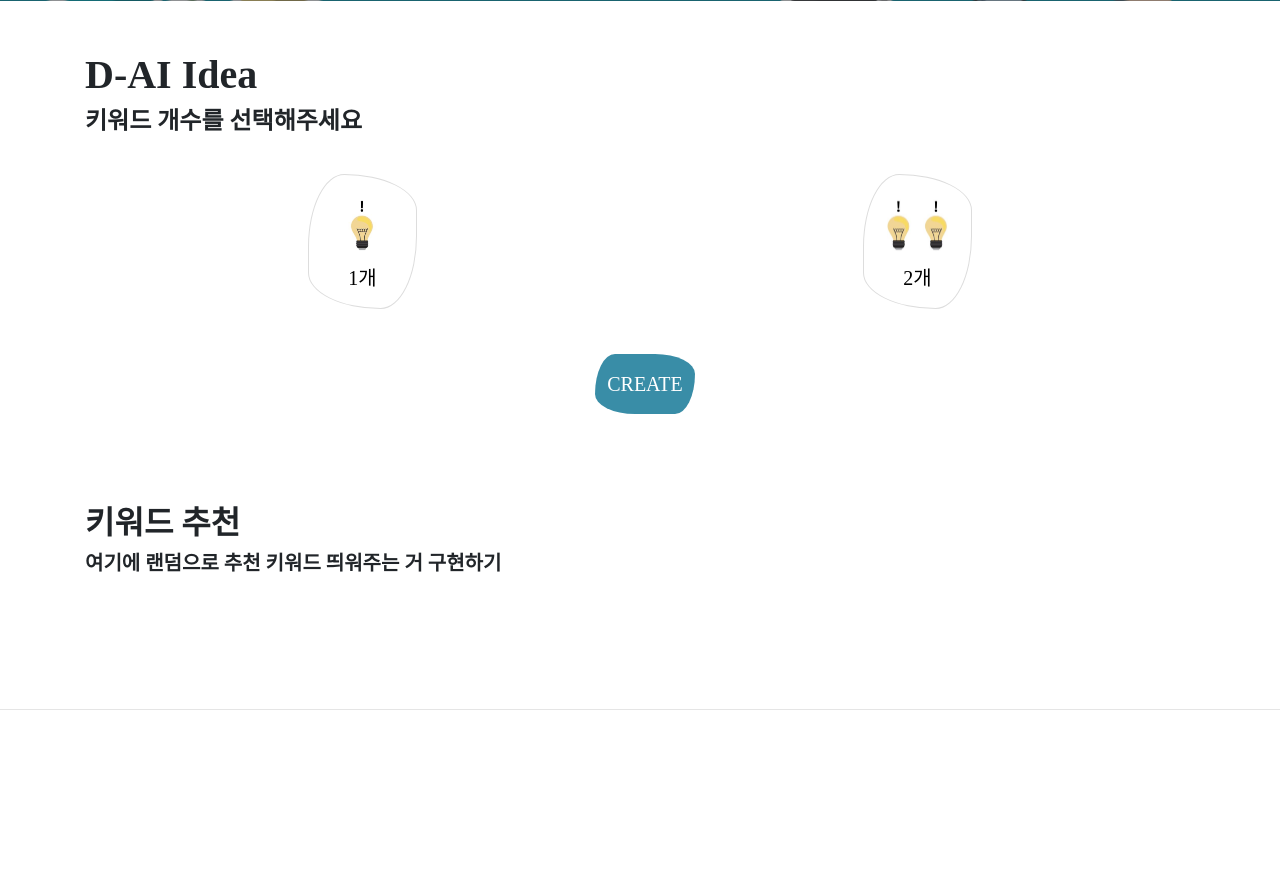
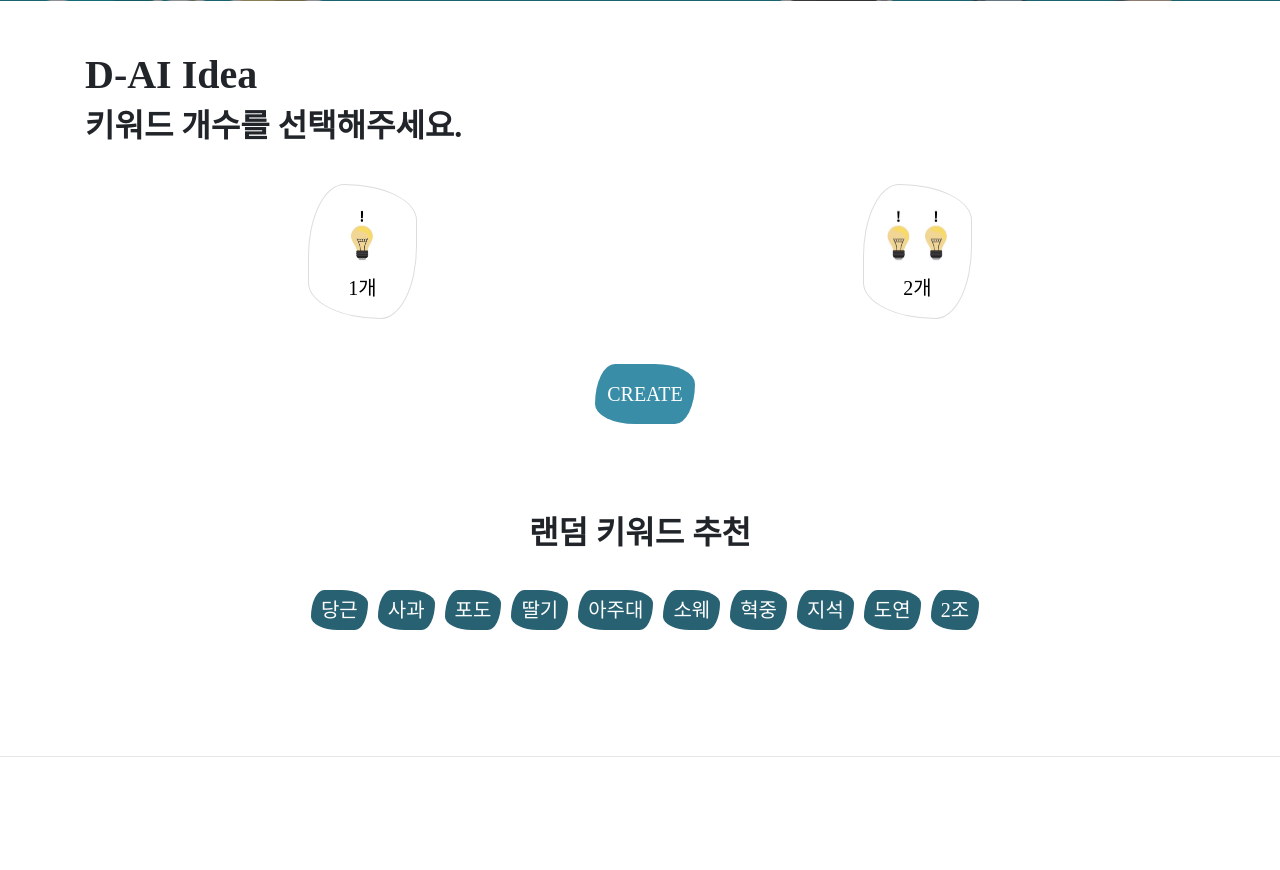
Before and after one commit to ajou-jipjung-2/D_AI_Server_Project, a Django app: page /idea/ in a window 1280 px wide. Shown: the part 531-1401 px from the top of the page. Before the commit the page ends 1241 px from the top, so only its background shows below. Run offline with Django 3.2, Linux system fonts and the light colour scheme; some libraries are stand-ins or nearby versions; some web fonts are replaced.

Commit message:
idea페이지 값 넘겨주기, 화면전환

```diff
--- a/D_AI_Project/D_AI/urls.py
+++ b/D_AI_Project/D_AI/urls.py
@@ -7,7 +7,7 @@ urlpatterns = [
     path('admin/', admin.site.urls),
     path('',D_AI_Service.views.home, name="home"),
     path('idea/',D_AI_Service.views.idea, name="idea"),
-    path('ideacreate/',D_AI_Service.views.idea_create, name="ideacreate"),
+    path('ideaResult/',D_AI_Service.views.ideaResult, name="ideaResult"),
     path('mindmap/',D_AI_Service.views.mindmap,name="mindmap"),
     path('ideaInfo/',D_AI_Service.views.ideaInfo, name="ideaInfo"),
     path('competition/',D_AI_Service.views.competition, name="competition"),
--- a/D_AI_Project/D_AI_Service/templates/idea.html
+++ b/D_AI_Project/D_AI_Service/templates/idea.html
@@ -25,6 +25,12 @@
         }
         var key_num = document.getElementById("key_num");
         key_num.value = 2;
+    }
+    function formN(sel_N){
+        var select_N = document.getElementById("select_N");
+        select_N.value = sel_N;
+        document.selectNForm.submit();
+        return true;
     }
     function formCheck(){
         if(document.ideaForm.key_num.value==''){
@@ -85,12 +91,22 @@
         background-color: rgba(131, 203, 224, 0.486);
         border-radius: 40px 80px / 80px 40px;
     }
-    .clear{
-        clear: both;
+    .print-dict{
+        margin-left: 10px;
+        float: left;
+        width: auto;
+        height: auto;
+        padding: 5px 10px;
+        text-align: center;
+        font-family: 'BBTreeGB';
+        background-color: rgb(39, 97, 114);
+        color: white;
+        border-radius: 40px 80px / 80px 40px;
     }
 </style>
 <h1>D-AI Idea</h1>
-<h4>키워드 개수를 선택해주세요</h4><br>
+{% if N_list == null %}
+<h2>키워드 개수를 선택해주세요.</h2><br>
 <div style="display: flex; justify-content: space-around; font-family: 'BBTreeGB';">
     <button type="button" onclick="change0();" class="num-button"><img src="{% static '/images/1.jpg' %}" width="77"
         height="73" alt=".."><br>1개</button>
@@ -98,7 +114,7 @@
         height="73" alt=".."><br>2개</button>
 </div><br>
 <div align="center" style="font-family: 'BBTreeGB';">
-<form method="POST" action="{% url 'ideacreate' %}" name="ideaForm">
+<form method="POST" action="{% url 'idea' %}" name="ideaForm">
     {% csrf_token %}
     <div align="center" style="display: flex; justify-content: center;">
         <span class="all type0 type1" style="display:none; float: left;">
@@ -134,10 +150,31 @@
     </div>
 </form>
 </div>
-<div>
-    <br><br><br>
-    <h2>키워드 추천</h2>
-    <h5>여기에 랜덤으로 추천 키워드 띄워주는 거 구현하기</h5>
-    <!-- views.idea에서 링크 불러질때 랜덤으로 단어 20개씩 가져오게끔 구현하기-->
+{% endif %}
+<div align="center">
+    {% if N_list %}
+        <br><br><br>
+        <h2>새로운 키워드를 하나 선택하세요!</h2><br>
+        <form method="POST" action="{% url 'ideaResult' %}" name="selectNForm">
+            {% csrf_token %}
+            <input type="hidden" id="select_N" name="select_N" value="">
+            {% for n in N_list %}
+                <button class="print-dict" style="border: 1 solid #82E8D9; background-color: rgb(29, 76, 107);" onclick="formN('{{n}}')">{{n}}</button>
+            {% endfor %}
+        </form>
+    {% endif %}
+</div>
+<div align="center">
+    {% if keyword %}
+        <br><br><br>
+        <h2>랜덤 키워드 추천</h2>
+        <br>
+        <div style="display: flex; justify-content: center;">
+            {% for key in keyword %}
+            <span class="print-dict">{{key}}</span>
+            {% endfor %}
+        </div>
+
+    {% endif %}
 </div>
 {% endblock %}
--- /dev/null
+++ b/D_AI_Project/D_AI_Service/templates/ideaResult.html
@@ -0,0 +1,5 @@
+{% extends 'base.html' %}
+{% block content %}
+    <h1>D - AI Idea</h1>
+    {{N}}
+{% endblock %}
--- a/D_AI_Project/D_AI_Service/views.py
+++ b/D_AI_Project/D_AI_Service/views.py
@@ -4,23 +4,26 @@ def home(request):
     return render(request, 'home.html')
 
 def idea(request):
-    return render(request, 'idea.html')
-
-def idea_create(request):
     if request.method == "POST":
         keyword1 = request.POST["keyword1"]
         keyword2 = request.POST["keyword2"]
         association = request.POST["association"]
         key_num = request.POST["key_num"]
-        # if key_num is not None:
-        #     auth.login(request, user)
-        #     return render(request, 'idea.html')
-        # else:
-        return render(request, 'idea.html')
+        # N_list 만드는 코드 작성
+        N_list = ['당근', '사과', '포도', '딸기', '아주대', '소웨', '혁중', '지석', '도연', '2조','당근', '사과', '포도', '딸기', '아주대', '소웨', '혁중', '지석', '도연', '2조','당근', '사과', '포도', '딸기', '아주대', '소웨', '혁중', '지석', '도연', '2조']
+        return render(request, 'idea.html', {'N_list': N_list})
+    else:
+        # 랜덤 키워드 10개 뽑아오는 코드 작성
+        keyword = ['당근', '사과', '포도', '딸기', '아주대', '소웨', '혁중', '지석', '도연', '2조']
+        return render(request, 'idea.html', {'keyword': keyword})
+
+def ideaResult(request):
+    if request.method == "POST":
+        sel_N = request.POST["select_N"]
+        # print(sel_N)
+        return render(request, 'ideaResult.html', {'N': sel_N})
     else:
         return render(request, 'idea.html')
-    return render(request, 'idea.html')
-
 def mindmap(request):
     return render(request, 'mindmap.html')
 
```
